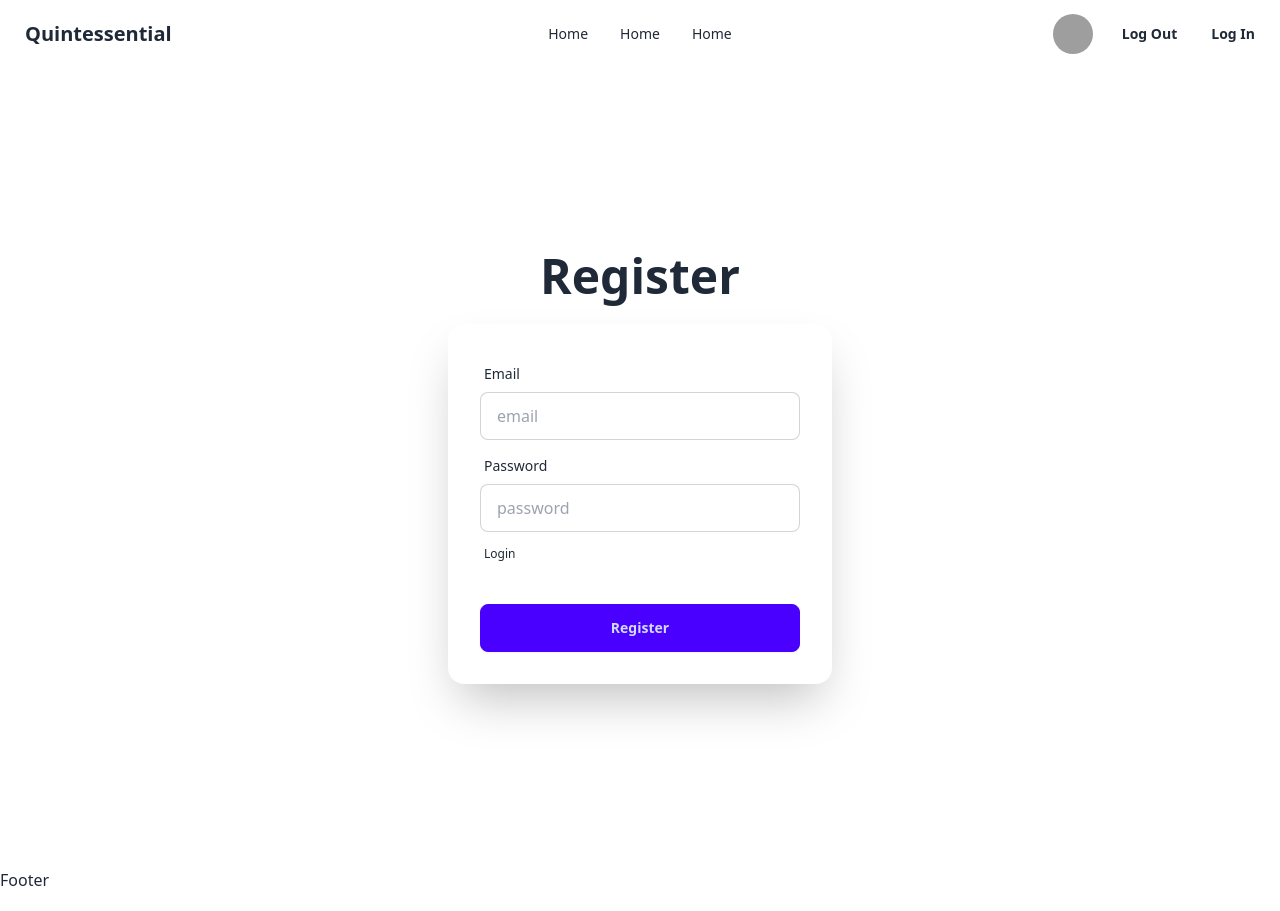
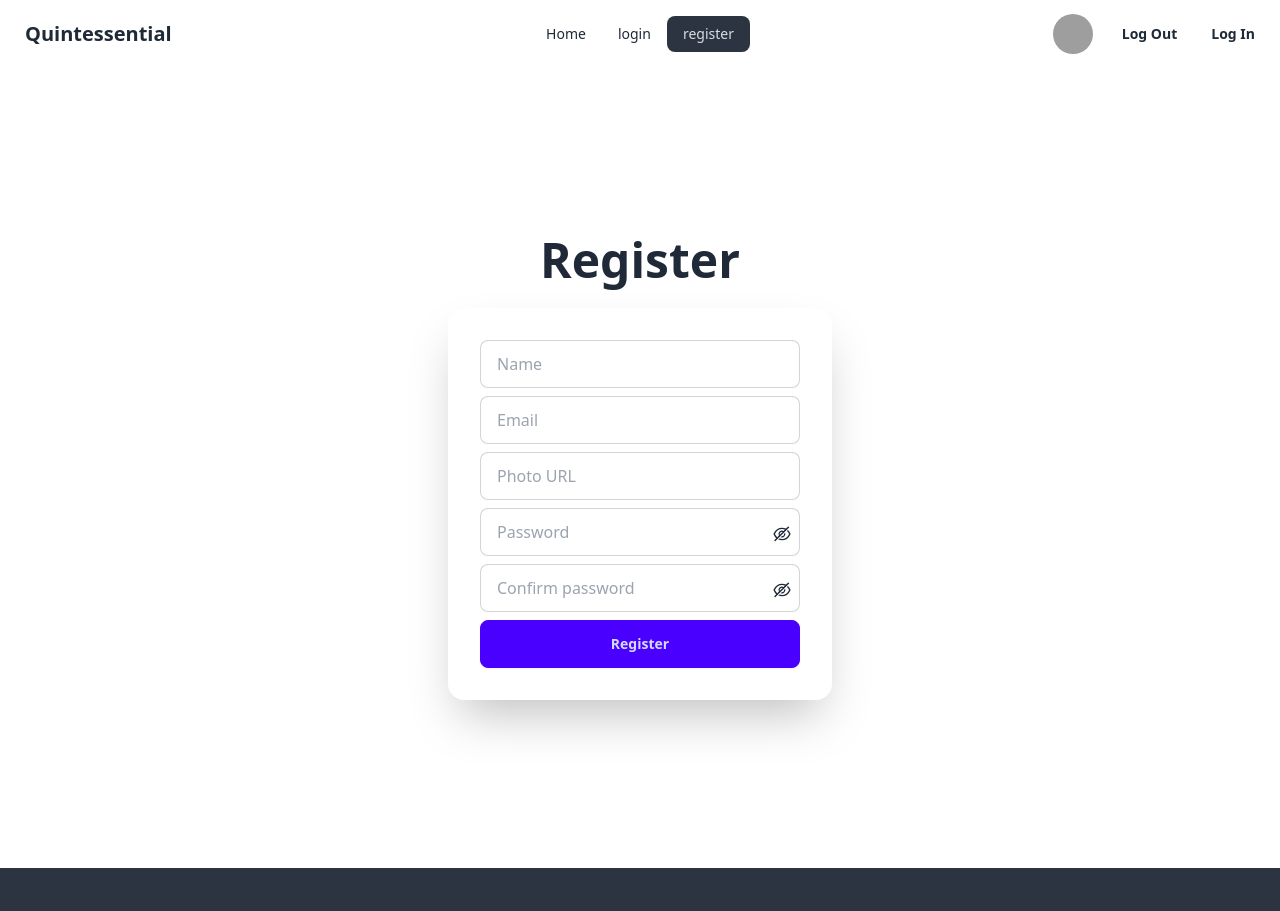
Before and after one commit to shariarSultanFahim/quintessential-Luxury-Real-Estate, a React (Vite) app: page /register in a window 1280 px wide. Shown: the top 911 px of the page. Built offline with nearby package versions, Linux system fonts and the light colour scheme; no server answers; grey boxes are pictures that could not be loaded.

Commit message:
Registration with email & Pass done

```diff
--- /dev/null
+++ b/src/Components/AuthProvider/AuthProvider.jsx
@@ -0,0 +1,61 @@
+import  { createContext, useEffect, useState } from "react";
+import { createUserWithEmailAndPassword, signInWithEmailAndPassword,GoogleAuthProvider, signInWithPopup,FacebookAuthProvider,onAuthStateChanged, signOut, GithubAuthProvider, updateProfile } from "firebase/auth";
+import { auth } from "../firebase/firebase.init";
+
+export const AuthContext = createContext(null);
+
+// eslint-disable-next-line react/prop-types
+const AuthProvider = ({ children }) => {
+    const [user,setUser] = useState(null)
+    const googleProvider = new GoogleAuthProvider()
+    const githubProvider = new GithubAuthProvider()
+    const registerUser = (email,password) =>{
+       return createUserWithEmailAndPassword(auth,email,password)
+
+    }
+    const loginUser = (email,password) =>{
+       return signInWithEmailAndPassword(auth,email,password)
+
+    }
+
+    const googleLogin = () =>{
+        return signInWithPopup(auth,googleProvider)
+    }
+    const githubLogin = () =>{
+        return signInWithPopup(auth,githubProvider)
+    }
+    const logOut = () =>{
+        return signOut(auth)
+    }
+    const authInfo={
+        registerUser,
+        loginUser,
+        user,
+        logOut,
+        setUser,
+        googleLogin,
+        githubLogin
+    }
+
+    useEffect(()=>{
+        const unsubscribe = onAuthStateChanged(auth, (currentUser) => {
+            if (currentUser) {
+             setUser(currentUser)
+            } else {
+              setUser(null)
+            }
+          });
+
+          return ()=>{
+            unsubscribe()
+          }
+    },[])
+
+  return (
+    <div>
+      <AuthContext.Provider value={authInfo}>{children}</AuthContext.Provider>
+    </div>
+  );
+};
+
+export default AuthProvider;
--- a/src/Components/Home/Home.jsx
+++ b/src/Components/Home/Home.jsx
@@ -4,9 +4,7 @@ const Home = () => {
     useDocumentTitle('Home')
 
     return (
-
-
-        <div>
+        <div className="container mx-auto min-h-screen">
             This is home
         </div>
     );
--- a/src/Components/Register/Register.jsx
+++ b/src/Components/Register/Register.jsx
@@ -1,12 +1,84 @@
-import { Link } from "react-router-dom";
+import { AiOutlineEye ,AiOutlineEyeInvisible } from "react-icons/ai";
 import useDocumentTitle from "../../CustomHook/useDocumentTitle";
-
+import { useContext, useRef, useState } from "react";
+import { AuthContext } from "../AuthProvider/AuthProvider";
+import { updateCurrentUser, updateProfile } from "firebase/auth";
+import { auth } from "../firebase/firebase.init";
 
 
 
 const Register = () => {
+    useDocumentTitle('Register');
 
-    useDocumentTitle('Register');
+
+    const [passVisibility,setPassVisibility] = useState(false);
+
+    const handlePassVisibility = () =>{
+        setPassVisibility(!passVisibility);
+    }
+
+    const formRef = useRef(null);
+    const {registerUser,setUser} = useContext(AuthContext);
+    const [error,setError] = useState("");
+    const [emailError,setEmailError] = useState("");
+    const [nameError,setNameError] = useState("");
+
+    const handleRegister = (e) =>{
+        e.preventDefault()
+        const name = e.target.name.value;
+        const photo = e.target.photo.value;
+        const email = e.target.email.value;
+        const password = e.target.password.value;
+        const confirmPassword = e.target.confirmPassword.value;
+
+        if(name.length==0){
+            setNameError("Enter a valid Name");
+        }
+        else
+            setNameError('');
+
+        if(email.length==0){
+            setEmailError("Enter a valid email");
+        }
+        else
+            setEmailError('');
+
+        if(password.length==0){
+            setError("Enter a valid password");
+            return
+        }
+        if(password.length<6){
+            setError("Password must be at least 6 characters");
+            return
+        }
+        if(!/[A-Z]/.test(password)){
+            setError("Must have an Uppercase letter in the password");
+            return
+        }
+        if(!/[a-z]/.test(password)){
+            setError("Must have an Lowercase letter in the password");
+            return
+        }
+        if(password !== confirmPassword){
+            setError("Passwords didn't match");
+            return
+        }
+
+        setError('');
+        setEmailError('');
+        setNameError('');
+
+        registerUser(email,password)
+        .then(result=>{
+            setUser(result.user);
+            formRef.current.reset();
+        })
+        .catch(error=> setError(error.message));
+
+
+
+    }
+
 
     return (
         <div className="container mx-auto hero min-h-screen ">
@@ -15,26 +87,41 @@ const Register = () => {
                     <h1 className="text-5xl font-bold">Register</h1>
                 </div>
                 <div className="card w-full shadow-2xl bg-base-100 md:w-96">
-                <form className="card-body">
-                    <div className="form-control">
-                    <label className="label">
-                        <span className="label-text">Email</span>
-                    </label>
-                    <input type="email" name="email" placeholder="email" className="input input-bordered" required />
+                    <form onSubmit={handleRegister} className="card-body" ref={formRef}>
+                    <div>
+                        <input name='name' type="text" placeholder="Name" className="input input-bordered w-full" />
                     </div>
-                    <div className="form-control">
-                    <label className="label">
-                        <span className="label-text">Password</span>
-                    </label>
-                    <input type="password" name="password" placeholder="password" className="input input-bordered" required />
-                    <label className="label">
-                        <Link to='/login'><a href="#" className="label-text-alt link link-hover">Login</a></Link>
-                    </label>
+                    {nameError && <small className='text-red-500'>{nameError}</small>}
+                    <div>
+                        <input name='email' type="text" placeholder="Email" className="input input-bordered w-full" />
                     </div>
-                    <div className="form-control mt-6">
-                        <button className="btn btn-primary">Register</button>
+                    {emailError && <small className='text-red-500'>{emailError}</small>}
+                    <div>
+                        <input name='photo' type="text" placeholder="Photo URL" className="input input-bordered w-full" />
                     </div>
-                </form>
+                    <div className="relative">
+                        <input name='password'
+                        type={passVisibility?'text':'password'}
+                        placeholder="Password" className="input input-bordered w-full " />
+
+                        <a type="" onClick={handlePassVisibility} className="absolute right-2 top-1/3 text-xl hover:cursor-pointer">
+                            {passVisibility?<AiOutlineEye/>:<AiOutlineEyeInvisible/>}
+                        </a>
+
+                    </div>
+                    <div className="relative">
+                        <input name='confirmPassword'
+                        type={passVisibility?'text':'password'}
+                        placeholder="Confirm password" className="input input-bordered w-full " />
+                        <a onClick={handlePassVisibility} className="absolute right-2 top-1/3 text-xl hover:cursor-pointer">
+                            {passVisibility?<AiOutlineEye/>:<AiOutlineEyeInvisible/>}
+                        </a>
+                    </div>
+                    {
+                        error && <small className='text-red-500'>{error}</small>
+                    }
+                    <button type='submit' className='btn btn-primary w-full'>Register</button>
+                    </form>
                 </div>
             </div>
         </div>
--- a/src/Components/SharedComponents/Footer/Footer.jsx
+++ b/src/Components/SharedComponents/Footer/Footer.jsx
@@ -1,8 +1,22 @@
+import { TbBuildingCommunity } from "react-icons/tb";
+
 const Footer = () => {
     return (
-        <div>
-            Footer
-        </div>
+        <footer className=" p-10 bg-neutral text-neutral-content">
+            <div className="footer container mx-auto md:justify-between">
+            <aside>
+                <p className="text-6xl"><TbBuildingCommunity></TbBuildingCommunity></p>
+                <p>Quintessential Residential Ltd.<br/>Providing reliable residential since 1992</p>
+            </aside>
+            <nav>
+                <h6 className="footer-title">Social</h6>
+                <div className="grid grid-flow-col gap-4">
+                <a><svg xmlns="http://www.w3.org/2000/svg" width="24" height="24" viewBox="0 0 24 24" className="fill-current"><path d="M24 4.557c-.883.392-1.832.656-2.828.775 1.017-.609 1.798-1.574 2.165-2.724-.951.564-2.005.974-3.127 1.195-.897-.957-2.178-1.555-3.594-1.555-3.179 0-5.515 2.966-4.797 6.045-4.091-.205-7.719-2.165-10.148-5.144-1.29 2.213-.669 5.108 1.523 6.574-.806-.026-1.566-.247-2.229-.616-.054 2.281 1.581 4.415 3.949 4.89-.693.188-1.452.232-2.224.084.626 1.956 2.444 3.379 4.6 3.419-2.07 1.623-4.678 2.348-7.29 2.04 2.179 1.397 4.768 2.212 7.548 2.212 9.142 0 14.307-7.721 13.995-14.646.962-.695 1.797-1.562 2.457-2.549z"></path></svg></a>
+                <a><svg xmlns="http://www.w3.org/2000/svg" width="24" height="24" viewBox="0 0 24 24" className="fill-current"><path d="M19.615 3.184c-3.604-.246-11.631-.245-15.23 0-3.897.266-4.356 2.62-4.385 8.816.029 6.185.484 8.549 4.385 8.816 3.6.245 11.626.246 15.23 0 3.897-.266 4.356-2.62 4.385-8.816-.029-6.185-.484-8.549-4.385-8.816zm-10.615 12.816v-8l8 3.993-8 4.007z"></path></svg></a>
+                <a><svg xmlns="http://www.w3.org/2000/svg" width="24" height="24" viewBox="0 0 24 24" className="fill-current"><path d="M9 8h-3v4h3v12h5v-12h3.642l.358-4h-4v-1.667c0-.955.192-1.333 1.115-1.333h2.885v-5h-3.808c-3.596 0-5.192 1.583-5.192 4.615v3.385z"></path></svg></a>
+                </div>
+            </nav></div>
+        </footer>
     );
 };
 
--- a/src/Components/SharedComponents/NavBar/NavBar.jsx
+++ b/src/Components/SharedComponents/NavBar/NavBar.jsx
@@ -1,11 +1,11 @@
-import { Link } from "react-router-dom";
+import { Link,NavLink } from "react-router-dom";
 
 const NavBar = () => {
 
     const items = <>
-    <li><Link to='/'>Home</Link></li>
-    <li><Link to='/'>Home</Link></li>
-    <li><Link to='/'>Home</Link></li>
+    <li><NavLink to='/' >Home</NavLink></li>
+    <li><NavLink to='/login'>login</NavLink></li>
+    <li><NavLink to='/register'>register</NavLink></li>
     </>
 
     return (
--- a/src/main.jsx
+++ b/src/main.jsx
@@ -7,6 +7,7 @@ import Home from "./Components/Home/Home";
 import Root from "./Components/Root/Root";
 import Login from "./Components/Login/Login";
 import Register from "./Components/Register/Register";
+import AuthProvider from "./Components/AuthProvider/AuthProvider";
 
 const router = createBrowserRouter([
   {
@@ -32,6 +33,8 @@ const router = createBrowserRouter([
 
 ReactDOM.createRoot(document.getElementById("root")).render(
   <React.StrictMode>
-    <RouterProvider router={router}/>
+    <AuthProvider>
+      <RouterProvider router={router}></RouterProvider>
+    </AuthProvider>
   </React.StrictMode>
 );
```
Also changed, not shown: src/Components/firebase/firebase.init.js (renamed from src/firebase/firebase.init.js).
